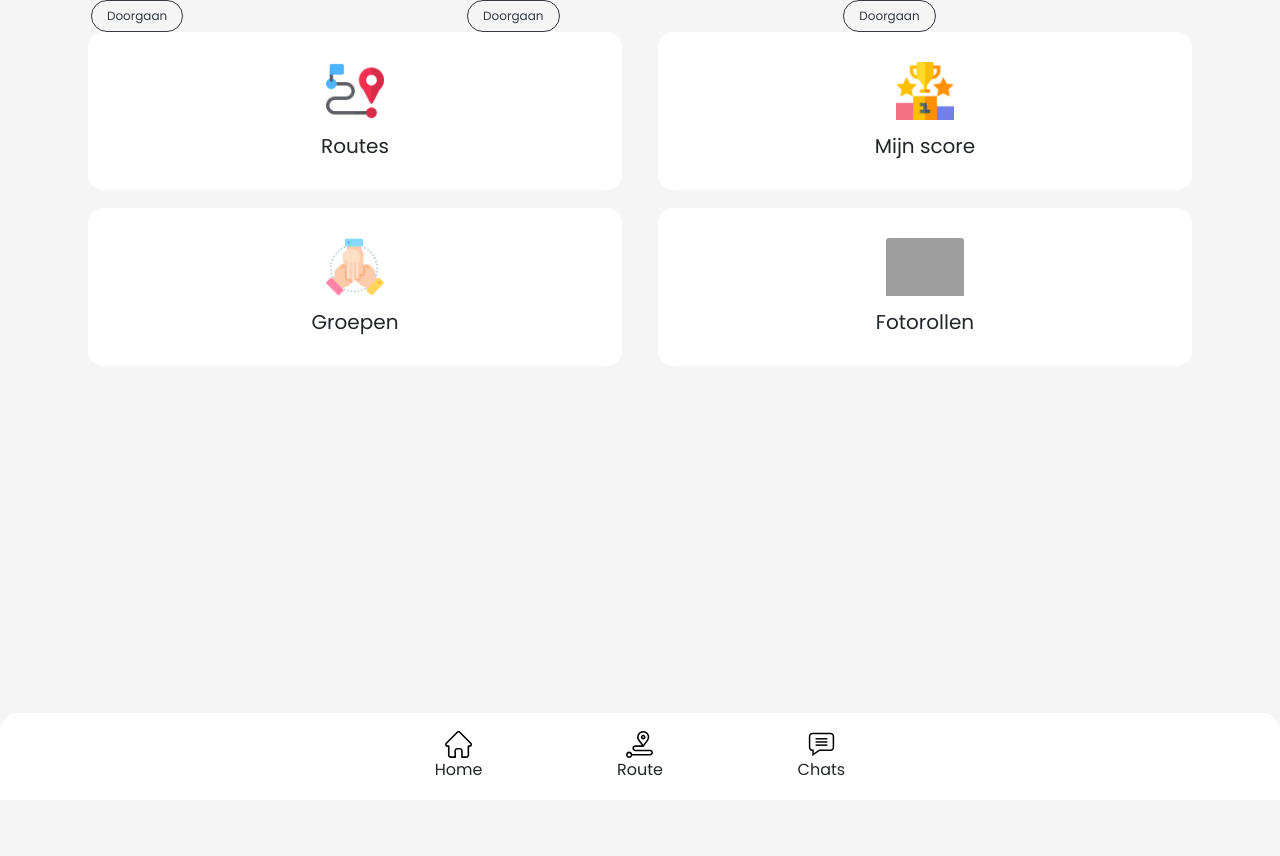
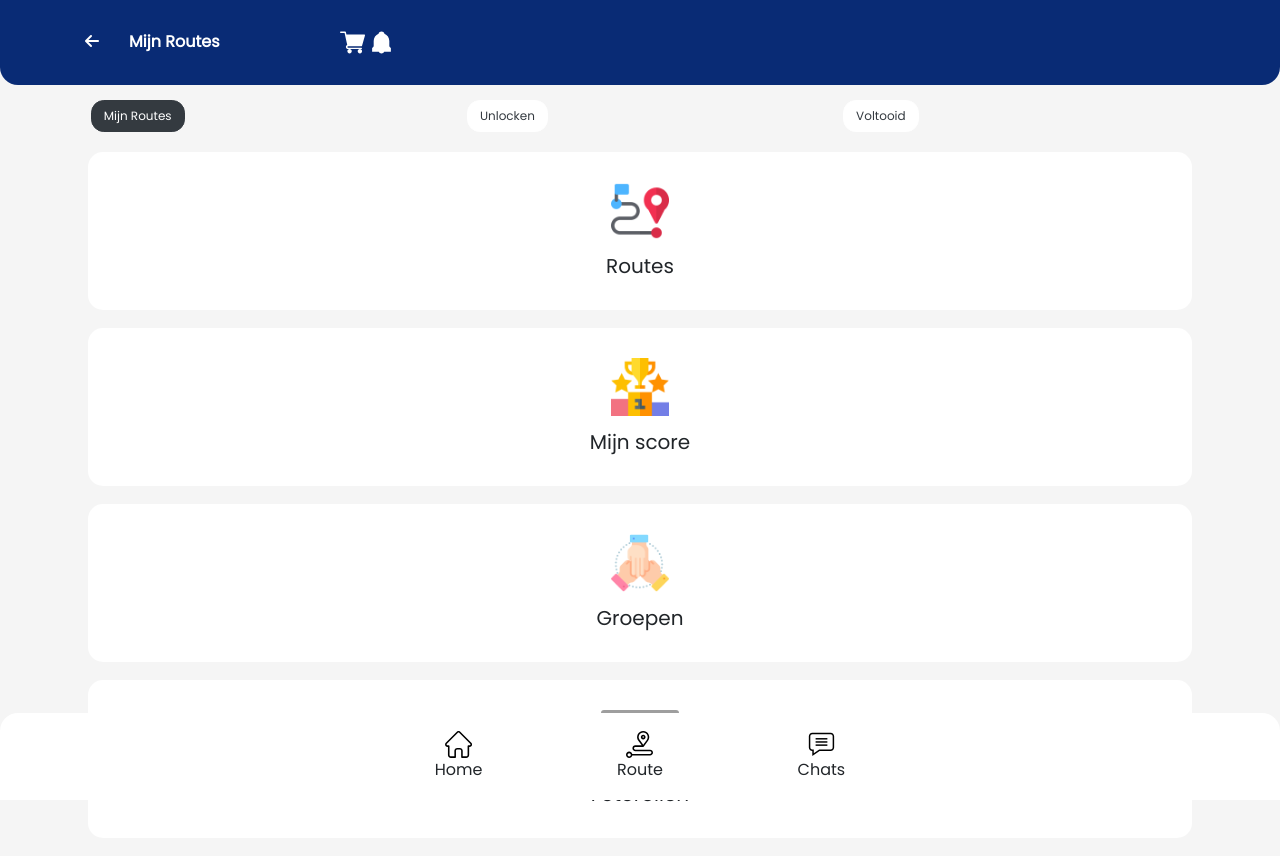
Before and after one commit to iamesat/Groninger-Landschap-App, a PHP site: page /mijn-routes.php in a window 1280 px wide. Before the commit the page ends 776 px from the top, so only its background shows below. Run offline with PHP 8.4, Linux system fonts and the light colour scheme; some libraries are stand-ins or nearby versions; grey boxes are pictures that could not be loaded.

Commit message:
Top navbar voor elke pagina
Top navbar voor elke pagina gefixt. Moet nog geupdate worden

```diff
--- a/assets/css/style.css
+++ b/assets/css/style.css
@@ -2,6 +2,7 @@ body
 {
     background-color: #F5F5F5;
     font-family: 'Poppins', sans-serif;
+    user-select: none;
 }
 
 /* Navbar section */
@@ -23,7 +24,13 @@ body
 .navbar-top-home {
   background-color: #092B75;
   border-radius: 0 0 18px 18px;
+  padding: 30px 0 30px 0;
+  color: white;
 }
+
+/* .col-auto.left {
+  padding-right: 128px;
+} */
 
 /* Homepage selection  */
 .jumbotron.homepage {
@@ -59,7 +66,15 @@ body
 
 .route-page-button {
     font-size: 12px;
-    border-radius: 1rem;
+    border-radius: 0.8rem;
+    margin-top: 100px;
+    margin-bottom: 20px;
+    background-color: white;
+    border-color: #fff;
+}
+
+.route-page-button.active {
+    border-color: #343a40;
 }
 
 .col.routes-buttons {
--- a/include/head.php
+++ b/include/head.php
@@ -8,8 +8,6 @@
     <link href="https://fonts.googleapis.com/css2?family=Poppins&display=swap" rel="stylesheet">
     <script src="https://kit.fontawesome.com/878232b268.js" crossorigin="anonymous"></script>
 
-    <title>Groninger Landschap</title>
-
     <!-- Bootstrap core CSS -->
     <link href="assets/css/bootstrap.min.css" rel="stylesheet">
     <link href="assets/css/style.css" rel="stylesheet">
--- a/include/scripts.php
+++ b/include/scripts.php
@@ -1,3 +1,4 @@
 <script src="https://code.jquery.com/jquery-3.2.1.slim.min.js" integrity="sha384-KJ3o2DKtIkvYIK3UENzmM7KCkRr/rE9/Qpg6aAZGJwFDMVNA/GpGFF93hXpG5KkN" crossorigin="anonymous"></script>
 <script>window.jQuery || document.write('<script src="../../assets/js/vendor/jquery-slim.min.js"><\/script>')</script>
 <script src="assets/js/bootstrap.min.js"></script>
+<script> document.getElementById("paginatitel").innerHTML = document.title; </script>
--- a/include/top_navbar.php
+++ b/include/top_navbar.php
@@ -1,16 +1,21 @@
-<nav class="navbar navbar-top-home fixed-top d-flex justify-content-center">
-      <div class="navbar">
+<nav class="navbar navbar-top-home fixed-top">
         <div class="container">
-            <div class="row row-cols-3">
-              <div class="col-2">
+          <div class="row">
+            <div class="col-auto">
               <i class="fas fa-arrow-left"></i>
             </div>
-              <div class="col-4">
-                  <script> javascript:$('title').text(); </script>
+            <div class="col-auto left">
+              <strong id="paginatitel"></strong>
             </div>
-              <div class="col-2">
-                  <i class="fas fa-arrow-left"></i>
+            <div class="col-auto">
             </div>
+            <div class="col-auto">
+            </div>
+            <div class="col-auto">
+            </div>
+            <div class="col-auto">
+              <img src="assets/images/icons/winkel.svg" class="jumbo-img-top" alt="...">
+              <img src="assets/images/icons/bell.svg" class="jumbo-img-top" alt="...">
             </div>
             </div>
     </nav>
--- a/mijn-routes.php
+++ b/mijn-routes.php
@@ -1,25 +1,25 @@
 <!doctype html>
 <html lang="en">
 <?php include ($_SERVER['DOCUMENT_ROOT']. "/Groninger-Landschap-App/include/head.php"); ?>
+<title>Mijn Routes</title>
+    <?php include "include/top_navbar.php"; ?>
   <body>
-    <!-- <?php include "include/top_navbar.php"; ?> -->
-
 <div class="container">
-    <div class="row justify-content-md-center">
+    <div class="row justify-content-center">
    <div class="col routes-buttons">
-  <button type="button" class="btn btn-outline-dark route-page-button">&nbsp;Doorgaan&nbsp;</button>
+  <button type="button" class="btn btn-outline-dark route-page-button active">Mijn Routes</button>
    </div>
    <div class="col routes-buttons">
-  <button type="button" class="btn btn-outline-dark route-page-button">&nbsp;Doorgaan&nbsp;</button>
+  <button type="button" class="btn btn-outline-dark route-page-button">Unlocken</button>
    </div>
    <div class="col routes-buttons">
-  <button type="button" class="btn btn-outline-dark route-page-button">&nbsp;Doorgaan&nbsp;</button>
+  <button type="button" class="btn btn-outline-dark route-page-button">Voltooid</button>
    </div>
  </div>
 </div>
 
     <div class="container">
-      <div class="row row-cols-2">
+      <div class="row row-cols-1">
         <div class="col card-button">
           <div class="card">
             <div class="card-body">
```
Also changed, not shown: fotorollen.php (+2 -19 lines), groep.php (+2 -19 lines), mijn-score.php (+3 -19 lines). Lines whose indentation alone changed are shown as unchanged.
